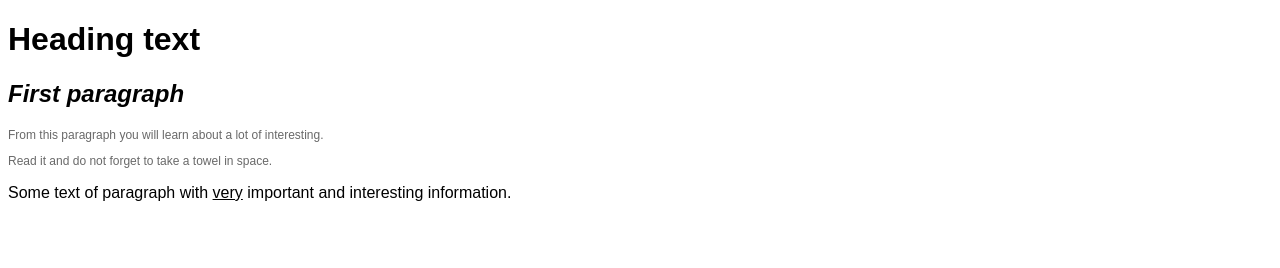
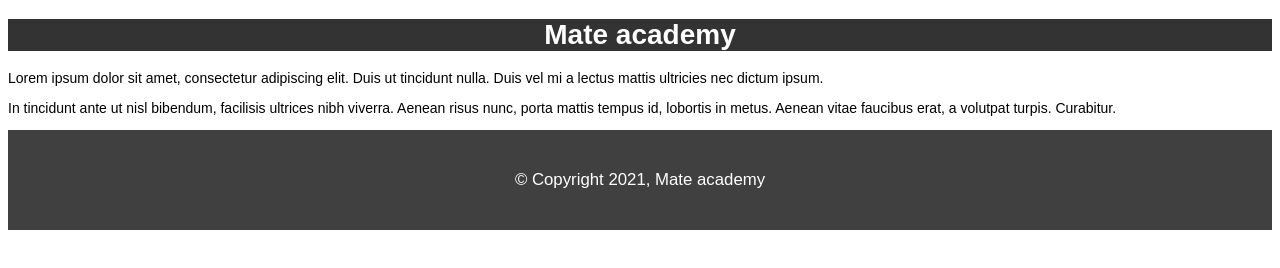
Before and after one commit to Greshch/mate-fullstack, a plain HTML site: page index.html in a window 1280 px wide. Drawn offline with Linux system fonts and the light colour scheme.

Commit message:
mate-fullstack 53%

```diff
--- a/css/style.css
+++ b/css/style.css
@@ -1,21 +1,38 @@
-body {
+@import url('https://fonts.googleapis.com/css2?family=Roboto&display=swap');
+
+@import url('https://fonts.googleapis.com/css2?family=Roboto:wght@400;700&display=swap');
+
+html {
+  font-family: 'Roboto', sans-serif;
   font-family: Arial, Helvetica, sans-serif;
+  font-size: 14px;
 }
 
-h1 {
-  cursor: pointer;
-  text-decoration: solid;
+body {
+  font-size: 18px;
 }
 
-h2 {
-  font-style: italic;
+.title {
+  font-size: 2rem;
+  background-color: rgba(0, 0, 0, 0.8);
+  color: white;
+  text-align: center;
 }
 
-span {
-  text-decoration: underline;
+.container {
+  font-family: 'Roboto', sans-serif;
+  font-family: Arial, Helvetica, sans-serif;
+  font-size: 14px;
 }
 
-.description {
-  color: dimgray;
-  font-size: 12px;
+.text {
+  text-align: justify;
 }
+
+.footer {
+  font-size: 1.2rem;
+  background-color: rgb(25%, 25%, 25%);
+  color: white;
+  line-height: 100px;
+  text-align: center;
+}
--- a/index.html
+++ b/index.html
@@ -2,21 +2,35 @@
 <html lang="en">
   <head>
     <meta charset="UTF-8" />
-    <!-- Put your <link> to style.css here. -->
+    <title>Mate academy</title>
     <link rel="stylesheet" href="./css/style.css" />
+    <!-- Connect fonts here -->
+    <link rel="preconnect" href="https://fonts.googleapis.com" />
+    <link rel="preconnect" href="https://fonts.gstatic.com" crossorigin />
+    <link
+      href="https://fonts.googleapis.com/css2?family=Roboto&display=swap"
+      rel="stylesheet"
+    />
+    <link
+      href="https://fonts.googleapis.com/css2?family=Roboto:wght@400;700&display=swap"
+      rel="stylesheet"
+    />
   </head>
   <body>
-    <h1>Heading text</h1>
-    <h2>First paragraph</h2>
+    <h1 class="title">Mate academy</h1>
 
-    <div class="description">
-      <p>From this paragraph you will learn about a lot of interesting.</p>
-      <p>Read it and do not forget to take a towel in space.</p>
+    <div class="container">
+      <p class="text">
+        Lorem ipsum dolor sit amet, consectetur adipiscing elit. Duis ut
+        tincidunt nulla. Duis vel mi a lectus mattis ultricies nec dictum ipsum.
+      </p>
+      <p class="text">
+        In tincidunt ante ut nisl bibendum, facilisis ultrices nibh viverra.
+        Aenean risus nunc, porta mattis tempus id, lobortis in metus. Aenean
+        vitae faucibus erat, a volutpat turpis. Curabitur.
+      </p>
     </div>
 
-    <p>
-      Some text of paragraph with <span>very</span> important and interesting
-      information.
-    </p>
+    <div class="footer">© Copyright 2021, Mate academy</div>
   </body>
 </html>
```
Also changed, not shown: 3.txt (added), 1 other file.
